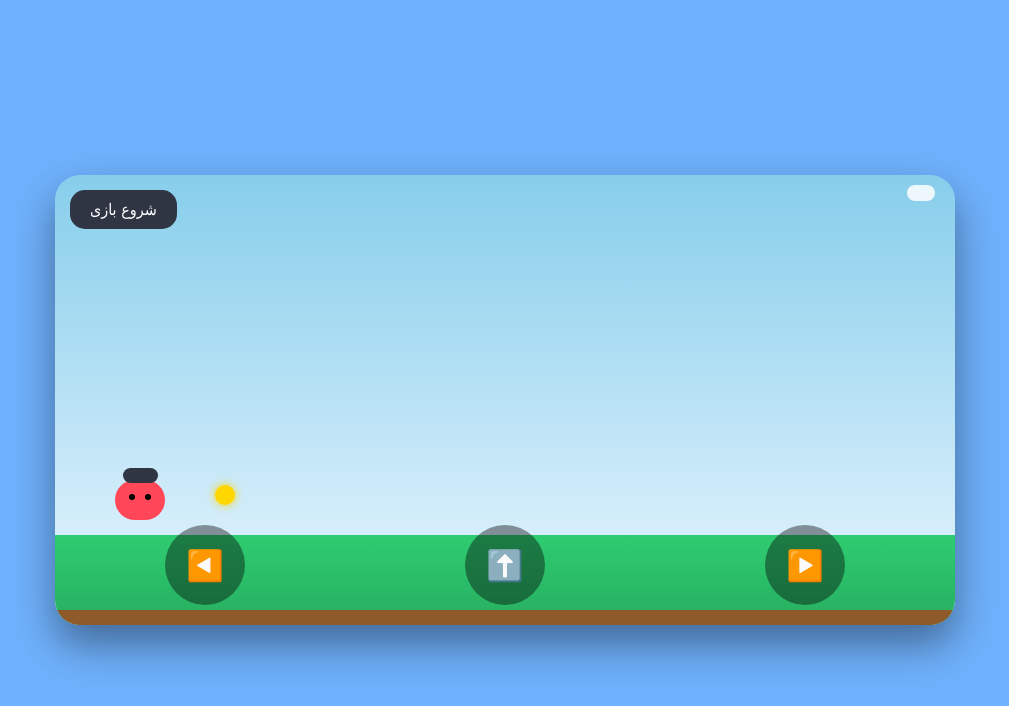
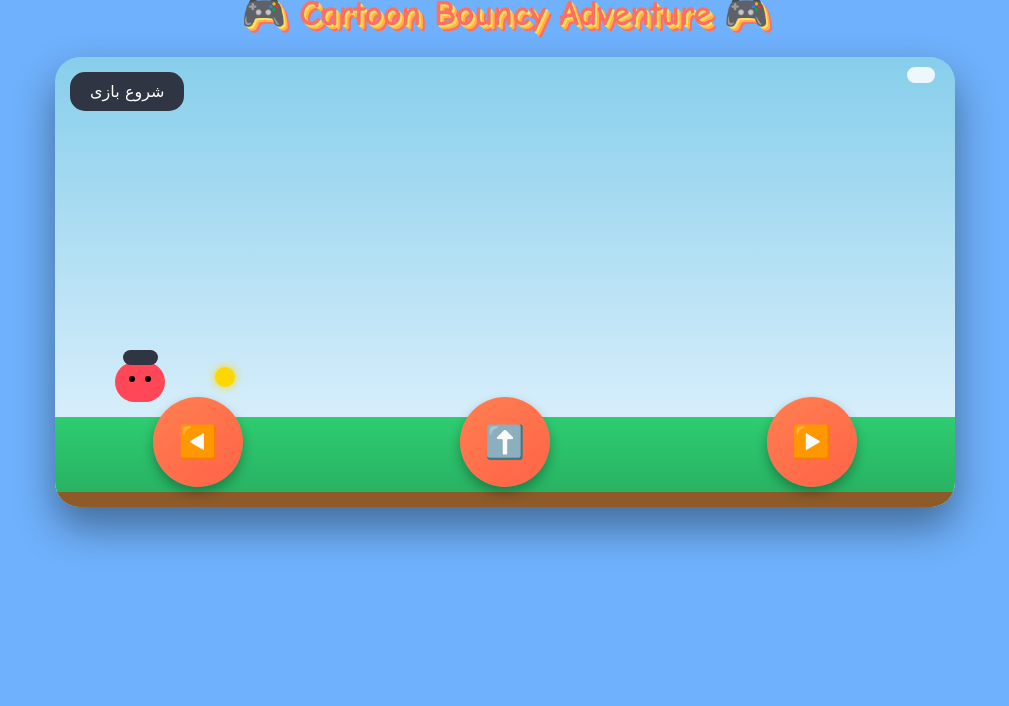
Before and after one commit to ninjagamer6527-droid/cartoon-game, a plain HTML site: page index.htm in a window 1280 px wide. Shown: the whole page, without its empty margins (135-1144 px from the left). Drawn offline with Linux system fonts and the light colour scheme.

Commit message:
Update index.htm

```diff
--- a/index.htm
+++ b/index.htm
@@ -10,12 +10,30 @@ body{
     margin:0;
     background:#6fb1fc;
     display:flex;
-    justify-content:center;
+    flex-direction:column;
     align-items:center;
-    height:100vh;
-    font-family:Tahoma;
+    font-family:'Comic Sans MS', cursive, sans-serif;
     touch-action:none;
 }
+
+/* Blade خوشگل */
+#game-title{
+    text-align:center;
+    font-size:36px;
+    font-weight:bold;
+    color:#ff6f61;
+    text-shadow:
+        2px 2px 0 #ffe066,
+        4px 4px 0 #ffb347,
+        6px 6px 0 #ff6f61;
+    margin-bottom:15px;
+    animation: float 2s infinite alternate;
+}
+@keyframes float{
+    0% { transform: translateY(0); }
+    100% { transform: translateY(-10px); }
+}
+
 #game{
     width:900px;
     max-width:100%;
@@ -123,7 +141,7 @@ body{
     cursor:pointer;
 }
 
-/* دکمه‌های لمسی */
+/* دکمه‌های لمسی خوشگل */
 #touch-controls{
   position:absolute;
   bottom:20px;
@@ -131,21 +149,34 @@ body{
   display:flex;
   justify-content:space-around;
   pointer-events:auto;
+  z-index:10;
 }
 #touch-controls button{
-  width:80px;
-  height:80px;
-  font-size:30px;
+  width:90px;
+  height:90px;
+  font-size:32px;
   border:none;
   border-radius:50%;
-  background:rgba(0,0,0,0.4);
+  background:linear-gradient(145deg, #ff7f50, #ff6347);
   color:white;
+  box-shadow:0 6px 12px rgba(0,0,0,0.3);
   touch-action:none;
+  transition: transform 0.1s, box-shadow 0.1s;
+}
+#touch-controls button:active{
+  transform: scale(0.9);
+  box-shadow:0 3px 6px rgba(0,0,0,0.2);
+}
+#touch-controls button:not(:last-child){
+  margin-right:20px;
 }
 </style>
 </head>
 
 <body>
+
+<!-- Blade بیرون کادر بازی -->
+<div id="game-title">🎮 Cartoon Bouncy Adventure 🎮</div>
 
 <div id="game">
     <div id="start">شروع بازی</div>
@@ -181,6 +212,9 @@ let enemySpeed=3;
 
 // کنترل کلیدها و لمسی
 let leftPressed=false, rightPressed=false;
+
+// سرعت حرکت افقی آهسته‌تر
+const horizontalSpeed = 4; // کاهش سرعت
 
 // enemies
 const enemies=[];
@@ -249,9 +283,9 @@ function updateHUD(){
 
 function loop(){
     if(running){
-        // حرکت افقی
-        if(rightPressed) x += 10;
-        if(leftPressed) x -= 10;
+        // حرکت افقی آهسته‌تر
+        if(rightPressed) x += horizontalSpeed;
+        if(leftPressed) x -= horizontalSpeed;
 
         // پرش و گرانش
         vy -= 0.8;
```
